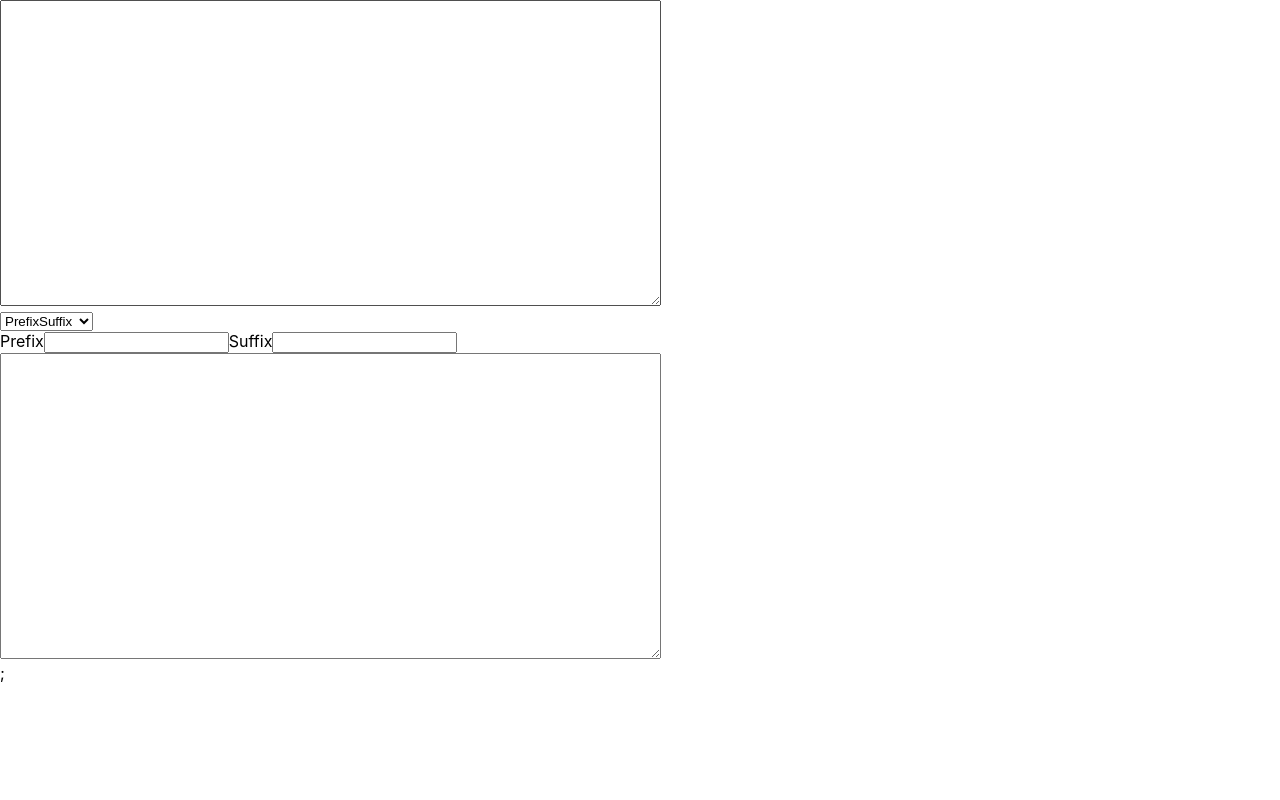
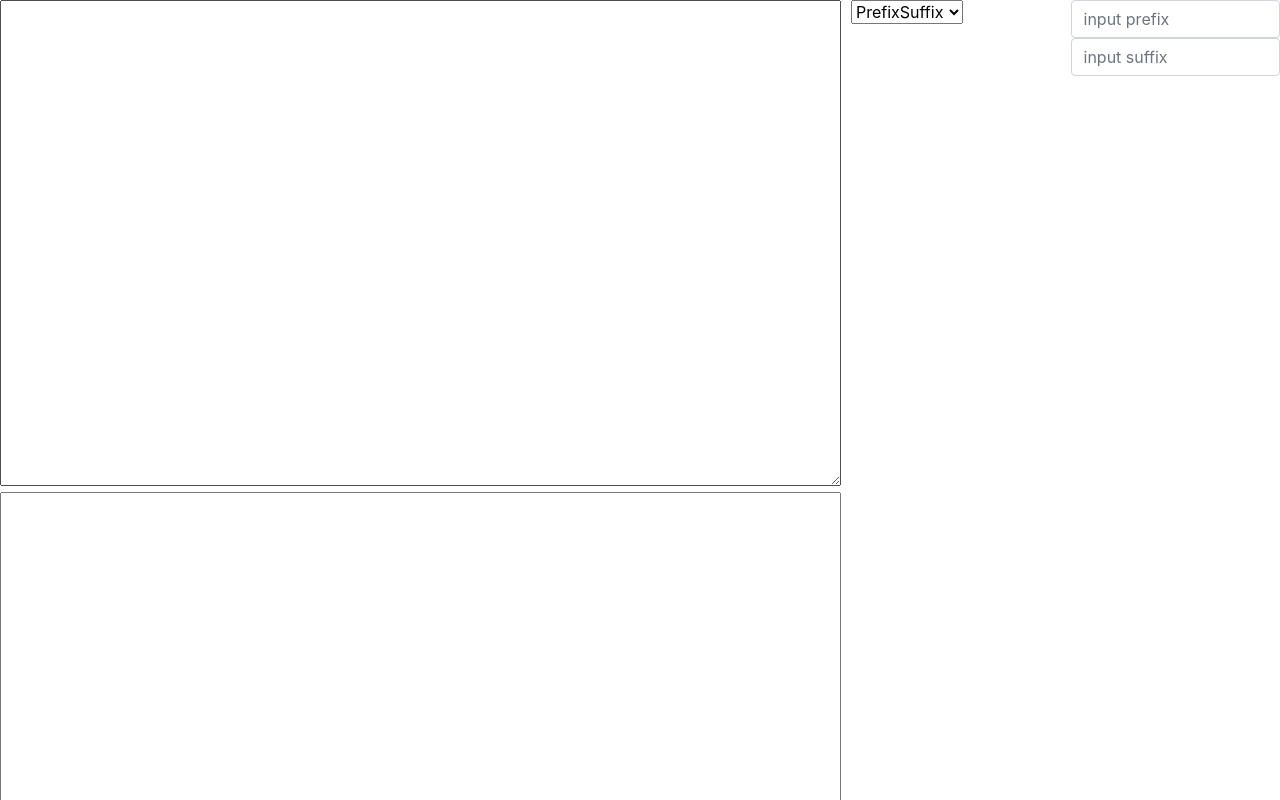
Before and after one commit to mciec/ReactTools, a React (Create React App) app in the folder my-app/: page / in a window 1280 px wide. Shown: the top 800 px of the page. Built offline with nearby package versions, Linux system fonts and the light colour scheme.

Commit message:
bootstrap added

```diff
--- a/my-app/package.json
+++ b/my-app/package.json
@@ -10,7 +10,9 @@
     "@types/node": "^12.0.0",
     "@types/react": "^16.9.0",
     "@types/react-dom": "^16.9.0",
+    "bootstrap": "^4.5.3",
     "react": "^16.13.1",
+    "react-bootstrap": "^1.4.0",
     "react-dom": "^16.13.1",
     "react-redux": "^7.2.2",
     "react-scripts": "^3.4.4",
--- a/my-app/src/App.tsx
+++ b/my-app/src/App.tsx
@@ -3,6 +3,7 @@ import { Provider } from "react-redux";
 import "./App.css";
 import { Transformer } from "./components/Transformer";
 import store from "./state/store";
+import 'bootstrap/dist/css/bootstrap.min.css';
 
 function App() {
   return (
--- a/my-app/src/components/TransformationItem/TransformationItem.tsx
+++ b/my-app/src/components/TransformationItem/TransformationItem.tsx
@@ -8,6 +8,8 @@ import {
 } from "../../state/Transformer/types";
 import { connect } from "react-redux";
 import { SetTransformation } from "../../state/Transformer/actions";
+import Form from "react-bootstrap/Form";
+import Col from "react-bootstrap/Col";
 
 type ObjectProps = {
   transformation: Transformation | null;
@@ -64,7 +66,9 @@ const transformationItem: FunctionComponent<ObjectProps & FunctionProps> = (
   };
 
   return (
-    <div>
+    <Form>
+      <Form.Row>
+        <Col>
           <select
             id="transformation"
             name="transformation"
@@ -80,32 +84,39 @@ const transformationItem: FunctionComponent<ObjectProps & FunctionProps> = (
             <option value="PrefixSuffix">PrefixSuffix</option>
             <option value="SimpleFilter">SimpleFilter</option>
           </select>
-
+        </Col>
         {props.transformation != null &&
         isPrefixSuffixTransformation(props.transformation) ? (
-        <div>
-          <label htmlFor="prefix">Prefix</label>
-          <input
+          <Col>
+            <Form.Control
+              as="input"
+              placeholder="input prefix"
               id="prefix"
               value={props.transformation.Prefix}
               onChange={changePrefix}
             />
-          <label htmlFor="suffix">Suffix</label>
-          <input
+            <Form.Control
+              as="input"
+              placeholder="input suffix"
               id="suffix"
               value={props.transformation.Suffix}
               onChange={changeSuffix}
             />
-        </div>
+          </Col>
         ) : null}
         {props.transformation != null &&
         isFilterTransformation(props.transformation) ? (
-        <div>
-          <label htmlFor="filterName" />
-          <input id="filterName" value={props.transformation.FilterName} />{" "}
-        </div>
+          <Col>
+            <Form.Control
+              as="input"
+              placeholder="Filter name"
+              id="filterName"
+              value={props.transformation.FilterName}
+            />{" "}
+          </Col>
         ) : null}
-    </div>
+      </Form.Row>
+    </Form>
   );
 };
 
--- a/my-app/src/components/Transformer.tsx
+++ b/my-app/src/components/Transformer.tsx
@@ -1,4 +1,6 @@
 import React, { FunctionComponent } from "react";
+import Col from "react-bootstrap/Col";
+import Form from "react-bootstrap/Form";
 import { DstText } from "../state/DstText/types";
 import { SrcText } from "../state/SrcText/types";
 import { InputBox } from "./InputBox/InputBox";
@@ -13,10 +15,18 @@ type Props = {
 
 export const Transformer: FunctionComponent = () => {
   return (
-    <div>
-      <InputBox />
-      <TransformationItem/>
-      <OutputBox />
-    </div>
+    <Form>
+      <Form.Row>
+        <Col>
+          <InputBox />
+        </Col>
+        <Col>
+          <TransformationItem />
+        </Col>
+        <Col>
+          <OutputBox />
+        </Col>
+      </Form.Row>
+    </Form>
   );
 };
```
Also changed, not shown: 1 other file (tests, documents, lock files or other folders). Lines whose indentation alone changed are shown as unchanged.
